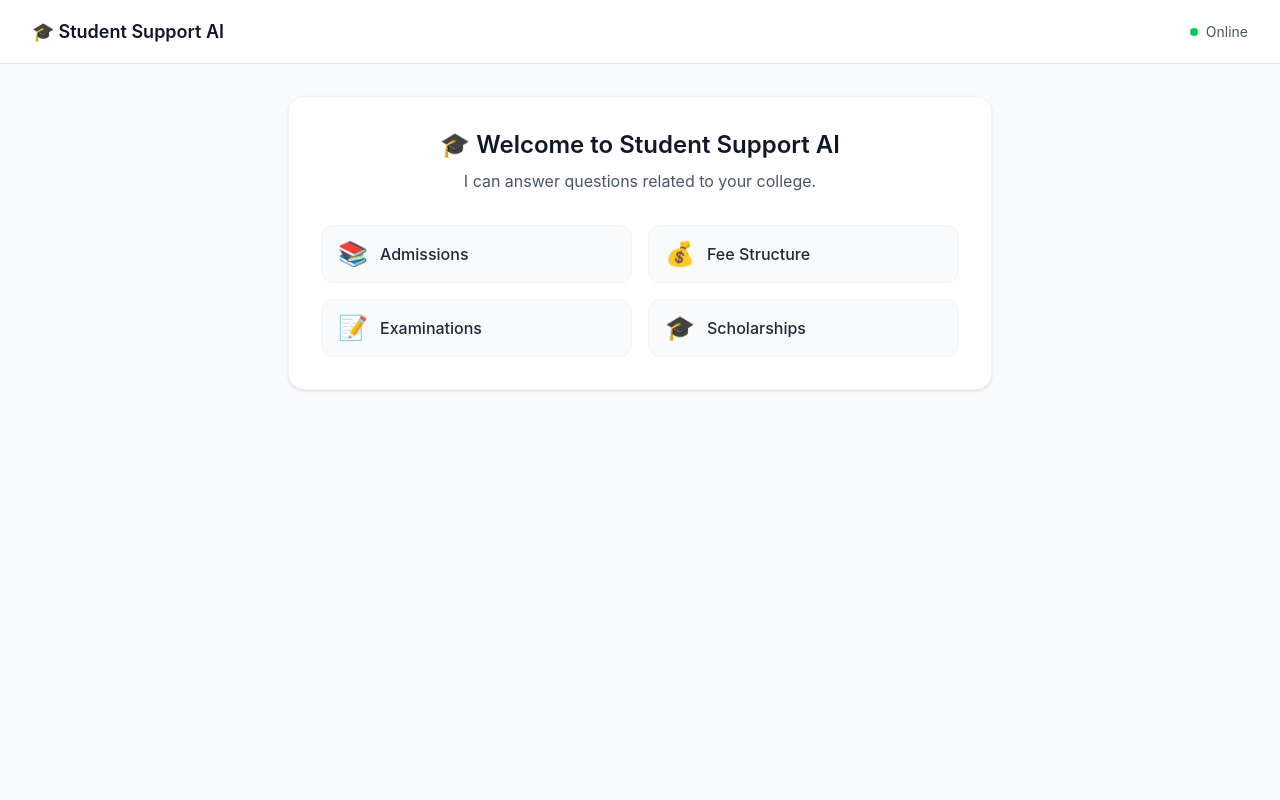
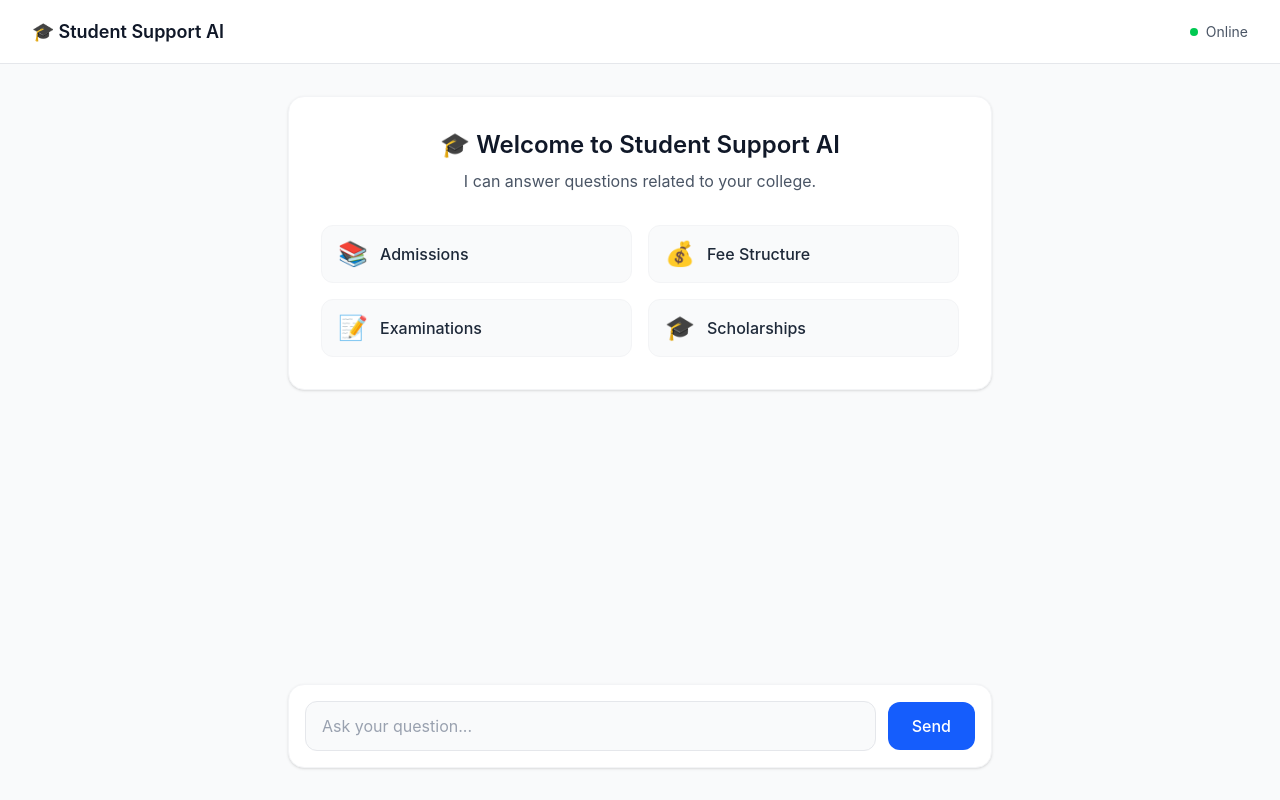
Before and after one commit to manas-srivastava03/Student-Support-AI-Chatbot, a React (Vite) app in the folder client/: page / in a window 1280 px wide. Built offline with nearby package versions, Linux system fonts and the light colour scheme.

Commit message:
Add welcome section and message input UI

```diff
--- /dev/null
+++ b/client/src/components/MessageInput.jsx
@@ -0,0 +1,24 @@
+function MessageInput() {
+  return (
+    // Outer container — card-style wrapper for the input area
+    <div className="rounded-2xl border border-gray-100 bg-white p-3 shadow-sm sm:p-4">
+      {/* Row layout: input grows, button stays on the right */}
+      <div className="flex items-center gap-2 sm:gap-3">
+        <input
+          type="text"
+          placeholder="Ask your question..."
+          className="min-w-0 flex-1 rounded-xl border border-gray-200 bg-gray-50 px-4 py-2.5 text-sm text-gray-900 placeholder:text-gray-400 focus:border-blue-500 focus:bg-white focus:outline-none focus:ring-2 focus:ring-blue-500/20 sm:py-3 sm:text-base"
+        />
+
+        <button
+          type="button"
+          className="shrink-0 rounded-xl bg-blue-600 px-4 py-2.5 text-sm font-medium text-white transition-colors hover:bg-blue-700 sm:px-6 sm:py-3 sm:text-base"
+        >
+          Send
+        </button>
+      </div>
+    </div>
+  )
+}
+
+export default MessageInput
--- a/client/src/pages/Home.jsx
+++ b/client/src/pages/Home.jsx
@@ -1,5 +1,6 @@
+import Navbar from '../components/Navbar'
 import WelcomeSection from "../components/WelcomeSection";
-import Navbar from '../components/Navbar'
+import MessageInput from '../components/MessageInput'
 
 function Home() {
   return (
@@ -18,7 +19,7 @@ function Home() {
         <div aria-label="Chat window placeholder" className="flex-1" />
 
         {/* Placeholder for MessageInput component (coming soon) */}
-        <div aria-label="Message input placeholder" />
+        <MessageInput />
       </main>
     </div>
   )
```
